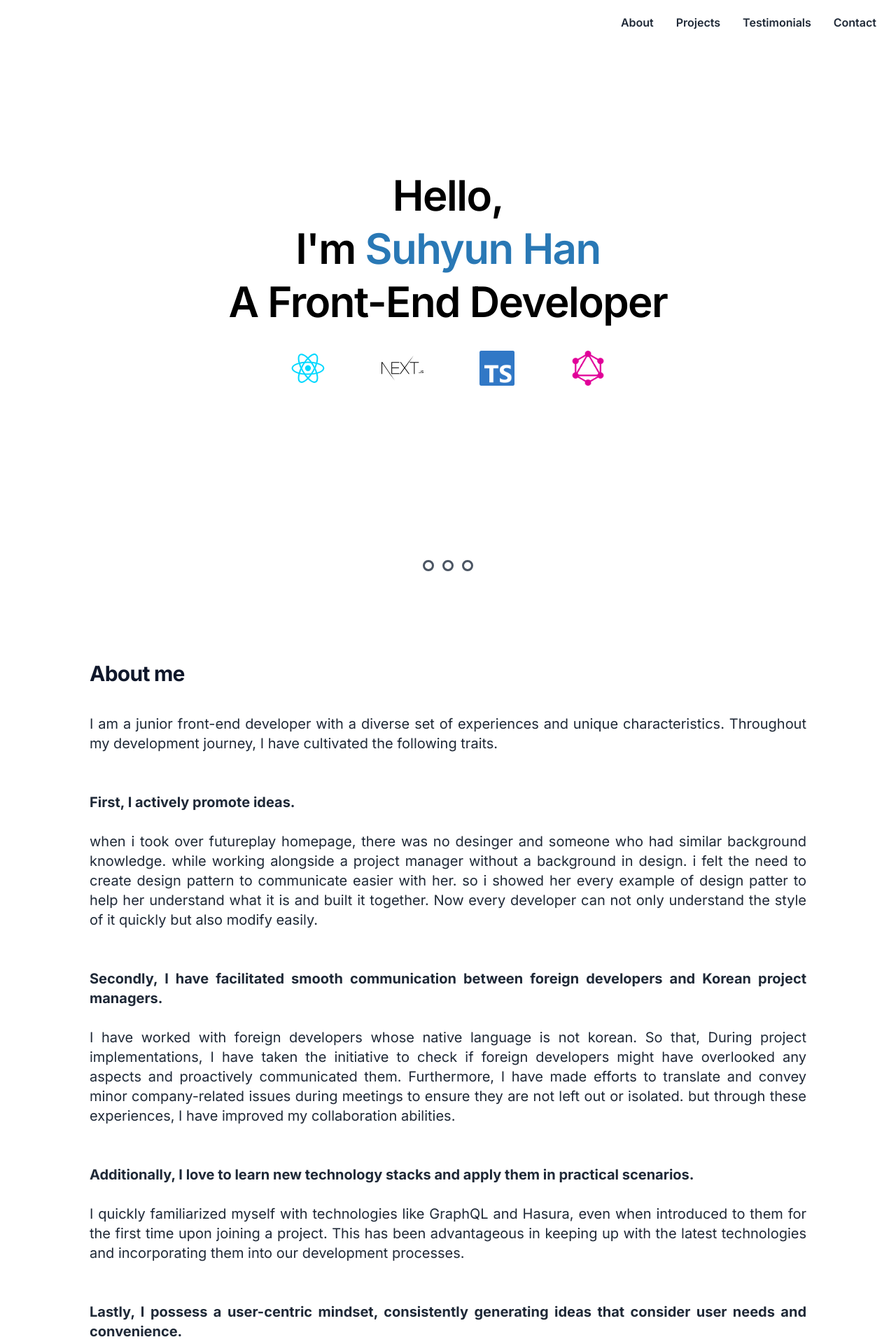
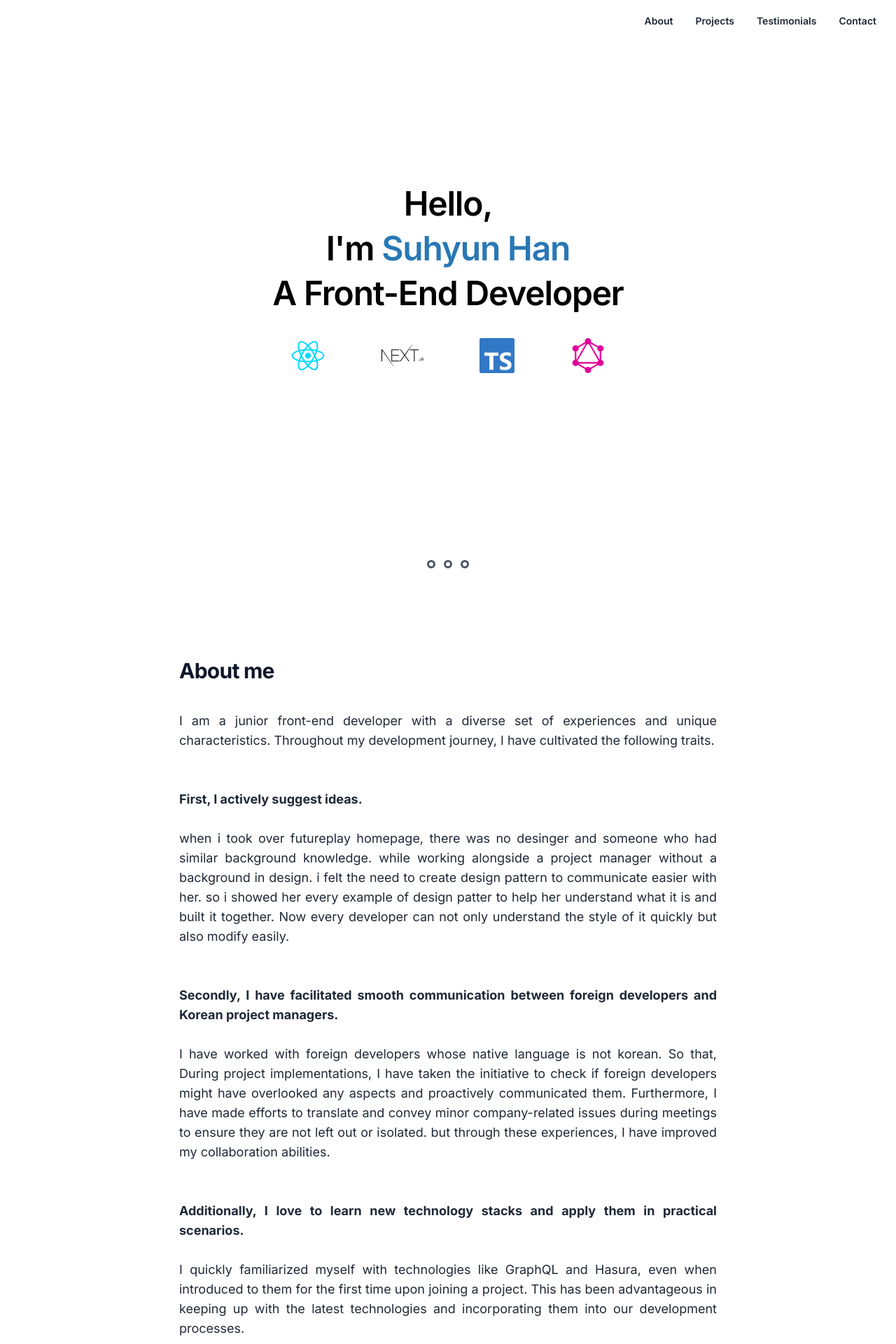
Before and after one commit to suhyunH/new-portfolio, a Next.js app: page / in a window 1280 px wide. Shown: the top 1920 px of the page at 70% size. Built offline with nearby package versions, Linux system fonts and the light colour scheme.

Commit message:
refactor: change it to components

```diff
--- /dev/null
+++ b/app/components/DotDivider.tsx
@@ -0,0 +1,11 @@
+function DotDivider() {
+  return (
+    <div className="flex space-x-3 mx-auto justify-center">
+      <div className="rounded-[50px] w-3 h-3  border-[2px] lg:border-[3px] border-gray-600" />
+      <div className="rounded-[50px] w-3 h-3  border-[2px] lg:border-[3px] border-gray-600" />
+      <div className="rounded-[50px] w-3 h-3  border-[2px] lg:border-[3px] border-gray-600" />
+    </div>
+  );
+}
+
+export default DotDivider;
--- /dev/null
+++ b/app/components/NavItem.tsx
@@ -0,0 +1,23 @@
+function NavItem({
+  scrolling,
+  navItem,
+  scrollingTop,
+  number,
+}: {
+  scrolling: number | null | undefined;
+  navItem: string;
+  number: number;
+  scrollingTop: (scrolling: number) => void;
+}) {
+  return (
+    <button
+      className={`sm:text-sm text-xs font-semibold  cursor-pointer px-2 lg:px-3 py-1 hover:text-[#2978b5]  text ${
+        scrolling === number ? "text-[#2978b5]" : "text-gray-800"
+      } `}
+      onClick={() => scrollingTop(number)}
+    >
+      {navItem}
+    </button>
+  );
+}
+export default NavItem;
--- /dev/null
+++ b/app/components/SectionTitle.tsx
@@ -0,0 +1,8 @@
+function SectionTitle({ title }: { title: string }) {
+  return (
+    <p className="relative text-slate-900 font-bold text-2xl lg:text-3xl tracking-tight text-left  pb-10">
+      {title}
+    </p>
+  );
+}
+export default SectionTitle;
--- a/app/page.tsx
+++ b/app/page.tsx
@@ -1,8 +1,12 @@
 "use client";
 import Image from "next/image";
 import { useCallback, useEffect, useRef, useState } from "react";
+import DotDivider from "./components/DotDivider";
+import SectionTitle from "./components/SectionTitle";
+import NavItem from "./components/navItem";
 
 export default function Home() {
+  const navItems = ["About", "Projects", "Testimonials", "Contact"];
   const scrollElement = useRef<any[]>([]);
   const [scrolling, setScrolling] = useState<number | null>();
   const scrollingTop = useCallback(
@@ -41,51 +45,28 @@ export default function Home() {
         className={`bg-white  top-0 fixed w-full flex items-center  justify-center sm:justify-end p-4 z-50 `}
       >
         <div className="flex items-center space-x-2  overflow-x-scroll">
-          <button
-            className={`sm:text-base text-sm font-semibold text-gray-800  cursor-pointer px-2 lg:px-3 py-1 hover:text-[#2978b5]  ${
-              scrolling === 0 && "text-[#2978b5]"
-            } `}
-            onClick={() => scrollingTop(0)}
-          >
-            About
-          </button>
-          <button
-            className={`sm:text-base text-sm font-semibold text-gray-800  cursor-pointer px-2 lg:px-3 py-1 hover:text-[#2978b5]  ${
-              scrolling === 1 && "text-[#2978b5]"
-            }`}
-            onClick={() => scrollingTop(1)}
-          >
-            Projects
-          </button>
-          <button
-            className={`sm:text-base text-sm font-semibold text-gray-800 cursor-pointer  px-2 lg:px-3 py-1 hover:text-[#2978b5]  ${
-              scrolling === 2 && "text-[#2978b5]"
-            }`}
-            onClick={() => scrollingTop(2)}
-          >
-            Testimonials
-          </button>
-          <button
-            className={`sm:text-base text-sm font-semibold text-gray-800 dark:text-white cursor-pointer px-2 lg:px-3 py-1 hover:text-[#2978b5] ${
-              scrolling === 3 && "text-[#2978b5]"
-            }`}
-            onClick={() => scrollingTop(3)}
-          >
-            Contact
-          </button>
+          {navItems.map((navItem, index) => (
+            <NavItem
+              key={index}
+              scrolling={scrolling}
+              navItem={navItem}
+              number={index}
+              scrollingTop={scrollingTop}
+            />
+          ))}
         </div>
       </nav>
 
       <section>
-        <header className=" h-[100vh] sm:py-48 lg:py-64 flex flex-col items-center justify-center max-w-5xl mx-auto animate-fadeIn">
+        <header className="h-[100vh] sm:py-48 lg:py-64 flex flex-col items-center justify-center max-w-5xl mx-auto animate-fadeIn">
           <div className="my-auto text-center animate-fadeIn space-y-2">
-            <h1 className="font-semibold text-3xl sm:text-5xl lg:text-6xl tracking-tight  text-black pb-2">
+            <h1 className="font-semibold text-2xl sm:text-3xl lg:text-5xl tracking-tight  text-black pb-2">
               Hello,
             </h1>
-            <h1 className="font-semibold text-3xl sm:text-5xl lg:text-6xl tracking-tight text-black pb-2">
+            <h1 className="font-semibold text-2xl sm:text-3xl lg:text-5xl tracking-tight text-black pb-2">
               I&apos;m <span className=" text-[#2978b5]">Suhyun Han</span>
             </h1>
-            <h1 className=" font-semibold text-3xl sm:text-5xl lg:text-6xl tracking-tight text-black pb-8">
+            <h1 className=" font-semibold text-2xl sm:text-3xl lg:text-5xl tracking-tight text-black pb-8">
               A Front-End Developer
             </h1>
             <div className="flex justify-center lg:space-x-20 space-x-5 mt-10">
@@ -111,27 +92,21 @@ export default function Home() {
             </div>
           </div>
         </header>
-        <div className="flex space-x-3 mx-auto justify-center">
-          <div className=" rounded-[50px] w-4 h-4  border-[2px] lg:border-[3px] border-gray-600" />
-          <div className=" rounded-[50px] w-4 h-4  border-[2px] lg:border-[3px] border-gray-600" />
-          <div className=" rounded-[50px] w-4 h-4  border-[2px] lg:border-[3px] border-gray-600" />
-        </div>
+        <DotDivider />
         <section
-          className="py-20 sm:py-24 lg:py-32 px-[20px]"
+          className="py-20 sm:py-24 lg:py-32 px-[20px] "
           ref={(el) => (scrollElement.current[0] = el)}
         >
-          <div className="max-w-5xl  mx-auto ">
-            <p className="relative text-slate-900 font-bold text-2xl lg:text-3xl tracking-tight text-left dark:text-white pb-10">
-              About me
-            </p>
-            <h1 className="lg:text-xl sm:text-lg  text-gray-800 dark:text-white max-w-5xl mx-auto text-justify">
+          <div className="max-w-3xl  mx-auto ">
+            <SectionTitle title="About me" />
+            <h1 className="lg:text-lg sm:text-xl  text-gray-800  max-w-5xl mx-auto text-justify">
               I am a junior front-end developer with a diverse set of
               experiences and unique characteristics. Throughout my development
               journey, I have cultivated the following traits.
               <br />
               <br />
               <br />
-              <p className=" font-bold">First, I actively promote ideas.</p>
+              <p className="font-bold">First, I actively suggest ideas.</p>
               <br />
               when i took over futureplay homepage, there was no desinger and
               someone who had similar background knowledge. while working
@@ -201,42 +176,36 @@ export default function Home() {
             </h1>
           </div>
         </section>
-        <div className="flex space-x-3 mx-auto justify-center">
-          <div className=" rounded-[50px] w-4 h-4  border-[2px] lg:border-[3px] border-gray-600" />
-          <div className=" rounded-[50px] w-4 h-4  border-[2px] lg:border-[3px] border-gray-600" />
-          <div className=" rounded-[50px] w-4 h-4  border-[2px] lg:border-[3px] border-gray-600" />
-        </div>
+        <DotDivider />
         <section
-          className="py-20 sm:py-24 lg:py-32 max-w-5xl mx-auto px-[20px]"
+          className="py-20 sm:py-24 lg:py-32 max-w-3xl mx-auto px-[20px]"
           ref={(el) => (scrollElement.current[1] = el)}
         >
-          <p className="relative text-slate-900 font-bold text-2xl lg:text-3xl tracking-tight text-left dark:text-white pb-10">
-            Projects
-          </p>
+          <SectionTitle title="Projects" />
           <div className="relative sm:block md:flex mb-12 animate-fadeInRight">
             <Image
               src="/futureplay.gif"
               alt="futureplay gif"
-              width={500}
+              width={300}
               height={300}
             />
             <div className="flex-1 p-5">
               <div className="text-center mb-6">
-                <p className="font-bold text-2xl">Tanagement</p>
-                <p className="text-gray-600 dark:text-gray-300">
+                <p className="font-bold text-xl">Tanagement</p>
+                <p className="text-gray-600 ">
                   Discover Talents and Develop Them into Strengths with Career
                   Development Service Tool that Help people in Software
                   Development.
                 </p>
               </div>
-              <p className="font-extrabold text-xl">
+              <p className="font-extrabold text-lg">
                 TypeScript, Next.js, MUI, REST API, AWS
               </p>
               <div className="mt-6">
-                <p className="font-bold text-xl mb-3">What I Have Done</p>
-                <ul className="ml-4 list-disc text-gray-600 dark:text-gray-300">
-                  <li className="text-lg">New Career Report</li>
-                  <li className="text-lg">
+                <p className="font-bold text-lg mb-3">What I Have Done</p>
+                <ul className="ml-4 list-disc text-gray-600 ">
+                  <li className="text-base">New Career Report</li>
+                  <li className="text-base">
                     B2B Strength/Career/Leadership Report
                   </li>
                 </ul>
@@ -247,13 +216,13 @@ export default function Home() {
             <Image
               src="/futureplay.gif"
               alt="futureplay gif"
-              width={500}
+              width={300}
               height={300}
             />
             <div className="flex-1 p-5">
               <div className="text-center mb-6">
                 <p className="font-bold text-2xl">Futureplay.co</p>
-                <p className="text-gray-600 dark:text-gray-300">
+                <p className="text-gray-600 ">
                   Homepage of a VC company called Futureplay.
                 </p>
               </div>
@@ -261,34 +230,28 @@ export default function Home() {
                 TypeScript, Next.js, Bootstrap, GraphQL, AWS, wordpress, Hasura
               </p>
               <div className="mt-6">
-                <p className="font-bold text-xl mb-3">What I Have Done</p>
-                <ul className="ml-4 list-disc text-gray-600 dark:text-gray-300">
-                  <li className="text-lg">
+                <p className="font-bold text-lg mb-3">What I Have Done</p>
+                <ul className="ml-4 list-disc text-gray-600 ">
+                  <li className="text-base">
                     Website Redesign Project (main, about, culture, investment,
                     consulting, portfolio, contents, FP Original, locale
                     feature.. etc)
                   </li>
-                  <li className="text-lg">Design Patterns</li>
-                  <li className="text-lg">Playbook landing page</li>
-                  <li className="text-lg">Membership website (canceled)</li>
-                  <li className="text-lg">more detail (노션 페이지 이동)</li>
+                  <li className="text-base">Design Patterns</li>
+                  <li className="text-base">Playbook landing page</li>
+                  <li className="text-base">Membership website (canceled)</li>
+                  <li className="text-base">more detail (노션 페이지 이동)</li>
                 </ul>
               </div>
             </div>
           </div>
         </section>
-        <div className="flex space-x-3 mx-auto justify-center">
-          <div className=" rounded-[50px] w-4 h-4  border-[2px] lg:border-[3px] border-gray-600" />
-          <div className=" rounded-[50px] w-4 h-4  border-[2px] lg:border-[3px] border-gray-600" />
-          <div className=" rounded-[50px] w-4 h-4  border-[2px] lg:border-[3px] border-gray-600" />
-        </div>
+        <DotDivider />
         <section
-          className="pt-20 sm:pt-24 lg:pt-32 max-w-5xl mx-auto px-[20px]"
+          className="pt-20 sm:pt-24 lg:pt-32 max-w-3xl mx-auto px-[20px]"
           ref={(el) => (scrollElement.current[2] = el)}
         >
-          <p className="relative text-slate-900 font-bold text-2xl lg:text-3xl tracking-tight text-left dark:text-white pb-10">
-            Testimonials
-          </p>
+          <SectionTitle title="Testimonials" />
           {[
             "What you have to do with your mind, when your body is miserable, is to make it think of something else.",
             "What you have to do with your mind, when your body is miserable, is to make it think of something else.",
@@ -304,7 +267,7 @@ export default function Home() {
               >
                 <div className="border rounded-full w-20 h-20 bg-slate-700" />
                 <h1
-                  className={`text-slate-900 text-lg sm:text-base lg:text-2xl tracking-tight dark:text-white ${
+                  className={`text-slate-900 text-base sm:text-sm lg:text-lg tracking-tight  ${
                     reverseOrder ? "mr-6 text-right" : "ml-6 text-left"
                   }`}
                 >
@@ -344,11 +307,11 @@ export default function Home() {
                 height="50"
                 viewBox="0 0 24 24"
                 aria-hidden="true"
-                className=" fill-slate-900 dark:fill-white"
+                className=" fill-slate-900 "
               >
                 <path
-                  fill-rule="evenodd"
-                  clip-rule="evenodd"
+                  fillRule="evenodd"
+                  clipRule="evenodd"
                   d="M12 2C6.477 2 2 6.463 2 11.97c0 4.404 2.865 8.14 6.839 9.458.5.092.682-.216.682-.48 0-.236-.008-.864-.013-1.695-2.782.602-3.369-1.337-3.369-1.337-.454-1.151-1.11-1.458-1.11-1.458-.908-.618.069-.606.069-.606 1.003.07 1.531 1.027 1.531 1.027.892 1.524 2.341 1.084 2.91.828.092-.643.35-1.083.636-1.332-2.22-.251-4.555-1.107-4.555-4.927 0-1.088.39-1.979 1.029-2.675-.103-.252-.446-1.266.098-2.638 0 0 .84-.268 2.75 1.022A9.607 9.607 0 0 1 12 6.82c.85.004 1.705.114 2.504.336 1.909-1.29 2.747-1.022 2.747-1.022.546 1.372.202 2.386.1 2.638.64.696 1.028 1.587 1.028 2.675 0 3.83-2.339 4.673-4.566 4.92.359.307.678.915.678 1.846 0 1.332-.012 2.407-.012 2.734 0 .267.18.577.688.48 3.97-1.32 6.833-5.054 6.833-9.458C22 6.463 17.522 2 12 2Z"
                 ></path>
               </svg>
@@ -360,7 +323,7 @@ export default function Home() {
                 viewBox="0 0 24 24"
                 fill="none"
                 xmlns="http://www.w3.org/2000/svg"
-                className="fill-slate-900 dark:fill-white"
+                className="fill-slate-900 "
               >
                 <path
                   d="M22.2234 0H1.77187C0.792187 0 0 0.773438 0 1.72969V22.2656C0 23.2219 0.792187 24 1.77187 24H22.2234C23.2031 24 24 23.2219 24 22.2703V1.72969C24 0.773438 23.2031 0 22.2234 0ZM7.12031 20.4516H3.55781V8.99531H7.12031V20.4516ZM5.33906 7.43438C4.19531 7.43438 3.27188 6.51094 3.27188 5.37187C3.27188 4.23281 4.19531 3.30937 5.33906 3.30937C6.47813 3.30937 7.40156 4.23281 7.40156 5.37187C7.40156 6.50625 6.47813 7.43438 5.33906 7.43438ZM20.4516 20.4516H16.8937V14.8828C16.8937 13.5562 16.8703 11.8453 15.0422 11.8453C13.1906 11.8453 12.9094 13.2937 12.9094 14.7891V20.4516H9.35625V8.99531H12.7687V10.5609H12.8156C13.2891 9.66094 14.4516 8.70938 16.1813 8.70938C19.7859 8.70938 20.4516 11.0813 20.4516 14.1656V20.4516Z"
```
